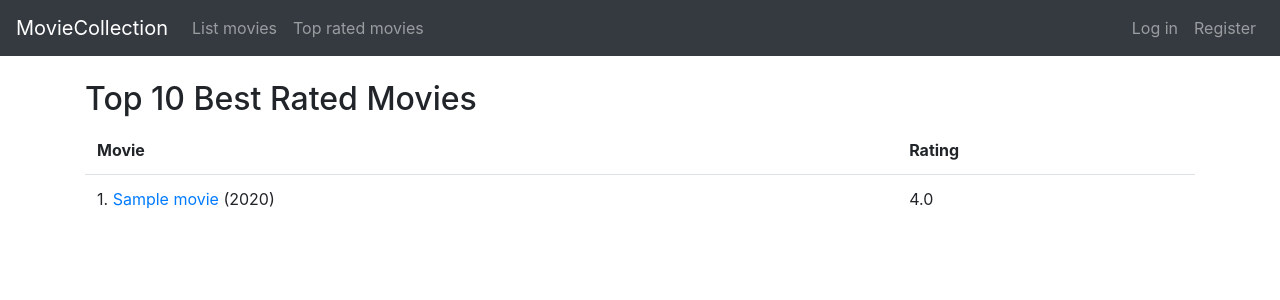
After one commit to mhaapakangas/elokuvakokoelma, a Flask app: page /movies/top in a window 1280 px wide. The commit adds this page. Shown: the top 300 px of the page. Run offline with Flask 2, Linux system fonts and the light colour scheme; tables that the repository leaves empty hold one stand-in row (values such as "Sample post"); some libraries are stand-ins or nearby versions.

Commit message:
Add top rated movies

```diff
--- a/application/movies/views.py
+++ b/application/movies/views.py
@@ -13,6 +13,19 @@ from application.ratings.forms import RatingForm
 @app.route("/movies/", methods=["GET"])
 def movies_index():
     return render_template("movies/list.html", movies=Movie.query.all(), filter="")
+
+
+@app.route("/movies/top", methods=["GET"])
+def movies_top_list():
+    stmt = text("SELECT movie.id, movie.name, movie.year, movie.genre, movie.runtime,"
+                " ROUND(AVG(rating.rating), 1) as average FROM movie"
+                " JOIN rating ON rating.movie_id = movie.id"
+                " WHERE rating.rating IS NOT NULL"
+                " GROUP BY movie.id"
+                " ORDER BY average DESC"
+                " LIMIT 10")
+    res = db.engine.execute(stmt)
+    return render_template("movies/toplist.html", movies=res)
 
 
 @app.route("/movies/new/")
@@ -122,10 +135,5 @@ def movies_filter():
                 ).params(actorfilter='%' + actorfilter + '%')
 
     res = db.engine.execute(stmt)
-    cast = []
-    for movie in res:
-        m = Movie(movie[1], movie[2], movie[3], movie[4])
-        m.id = movie[0]
-        cast.append(m)
 
-    return render_template("movies/list.html", movies=cast, filter=actorfilter)
+    return render_template("movies/list.html", movies=res, filter=actorfilter)
--- a/application/templates/layout.html
+++ b/application/templates/layout.html
@@ -18,6 +18,9 @@
     <ul class="navbar-nav mr-auto">
       <li class="nav-item">
         <a class="nav-link" href="{{ url_for('movies_index') }}">List movies</a>
+      </li>
+       <li class="nav-item">
+        <a class="nav-link" href="{{ url_for('movies_top_list') }}">Top rated movies</a>
       </li>
       {% if current_user.is_authenticated and "ADMIN" in current_user.roles() %}
       <li class="nav-item">
--- /dev/null
+++ b/application/templates/movies/toplist.html
@@ -0,0 +1,25 @@
+{% extends "layout.html" %}
+
+{% block body %}
+<h2>Top 10 Best Rated Movies</h2>
+<table class="table">
+  <tr>
+    <th style="border-top-style: none">Movie</th>
+    <th style="border-top-style: none">Rating</th>
+  </tr>
+  {% for movie in movies %}
+  <tr>
+    <td> {{ loop.index }}.
+      <a href="{{ url_for('movies_view', movie_id=movie.id) }}">{{ movie.name }}</a>
+      ({{ movie.year }})
+    </td>
+    <td>{{ movie.average }}</td>
+  </tr>
+  {% endfor %}
+</table>
+{% if not movies %}
+<p>
+  No movies rated.
+</p>
+{% endif %}
+{% endblock %}
```
